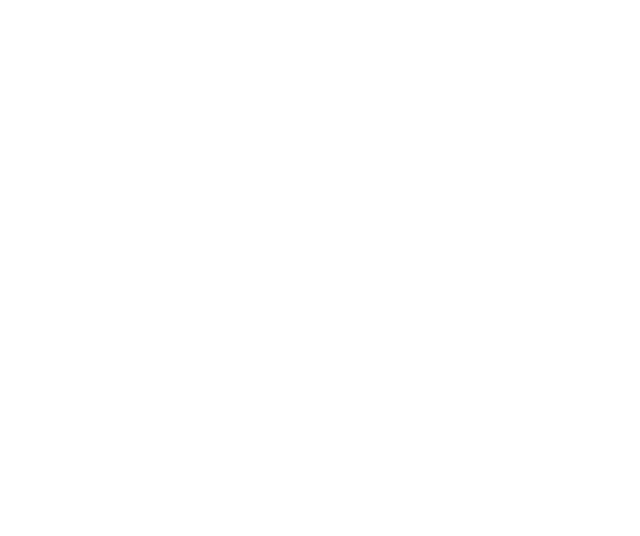
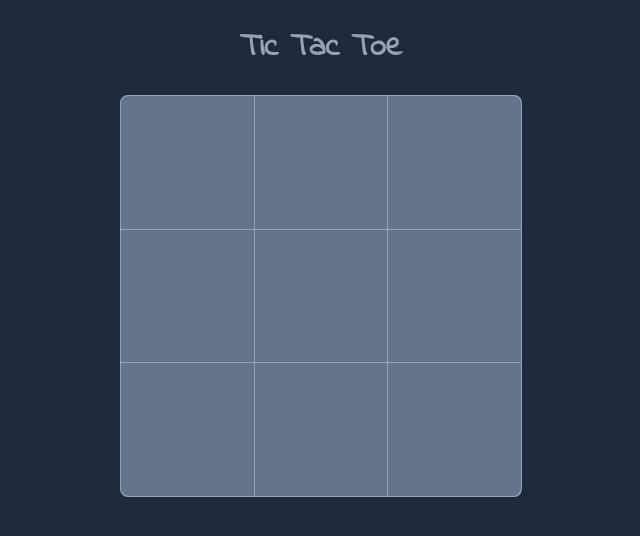
Before and after one commit to RidgeFoo/odin-tictactoe, a plain HTML site: page index.html in a window 1280 px wide. Shown: the whole page, without its empty margins (319-959 px from the left). Drawn offline with Linux system fonts and the light colour scheme.

Commit message:
Adds basic game board and styling

```diff
--- a/index.html
+++ b/index.html
@@ -3,8 +3,24 @@
 <head>
   <meta charset="UTF-8">
   <title>Tic Tac Toe</title>
+  <link rel="preconnect" href="https://fonts.googleapis.com">
+  <link rel="preconnect" href="https://fonts.gstatic.com" crossorigin>
+  <link href="https://fonts.googleapis.com/css2?family=Indie+Flower&display=swap" rel="stylesheet">
+  <link rel="stylesheet" href="style.css">
+  <script src="ticTacToe.js"></script>
 </head>
 <body>
-
+  <h1>Tic Tac Toe</h1>
+  <div class="game-board">
+    <div class="box"></div>
+    <div class="box"></div>
+    <div class="box"></div>
+    <div class="box"></div>
+    <div class="box"></div>
+    <div class="box"></div>
+    <div class="box"></div>
+    <div class="box"></div>
+    <div class="box"></div>
+  </div>
 </body>
 </html>
--- a/style.css
+++ b/style.css
@@ -0,0 +1,54 @@
+:root {
+  --color-primary-background: #1e293b;
+  --color-secondary-background: #64748b;
+  --color-primary-font: #94a3b8 ;
+  --border-radius-game-board: 8px;
+}
+html {
+  font-family: 'Indie Flower', cursive;
+  box-sizing: border-box;
+}
+
+body {
+  margin: 0;
+  padding: 0;
+  background-color: var(--color-primary-background);
+  color: var(--color-primary-font);
+}
+
+h1 {
+  text-align: center;
+  margin: 24px 0;
+}
+
+.game-board {
+  width: 400px;
+  height: 400px;
+  margin: auto;
+  display: grid;
+  grid-template-columns: 1fr 1fr 1fr;
+  background-color: var(--color-primary-font);
+  border-radius: var(--border-radius-game-board);
+  gap: 1px;
+  padding: 1px;
+}
+
+.box {
+  background-color: var(--color-secondary-background);
+}
+
+.box:first-of-type {
+  border-top-left-radius: var(--border-radius-game-board);
+}
+
+.box:nth-child(3) {
+  border-top-right-radius: var(--border-radius-game-board);
+}
+
+.box:last-of-type {
+  border-bottom-right-radius: var(--border-radius-game-board);
+}
+
+.box:nth-child(7) {
+  border-bottom-left-radius: var(--border-radius-game-board);
+}
```
Also changed, not shown: ticTacToe.js (+28 -0 lines).
